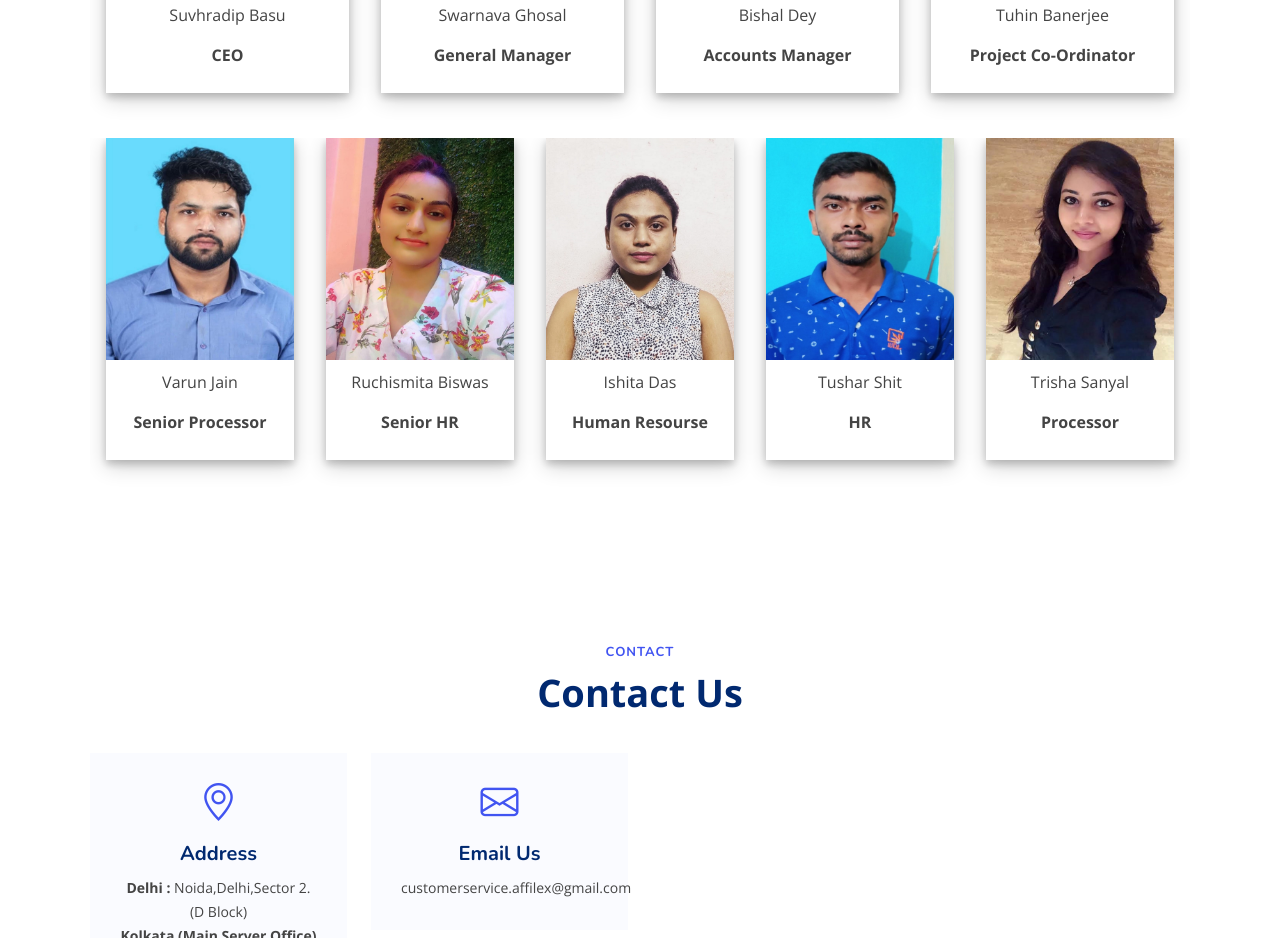
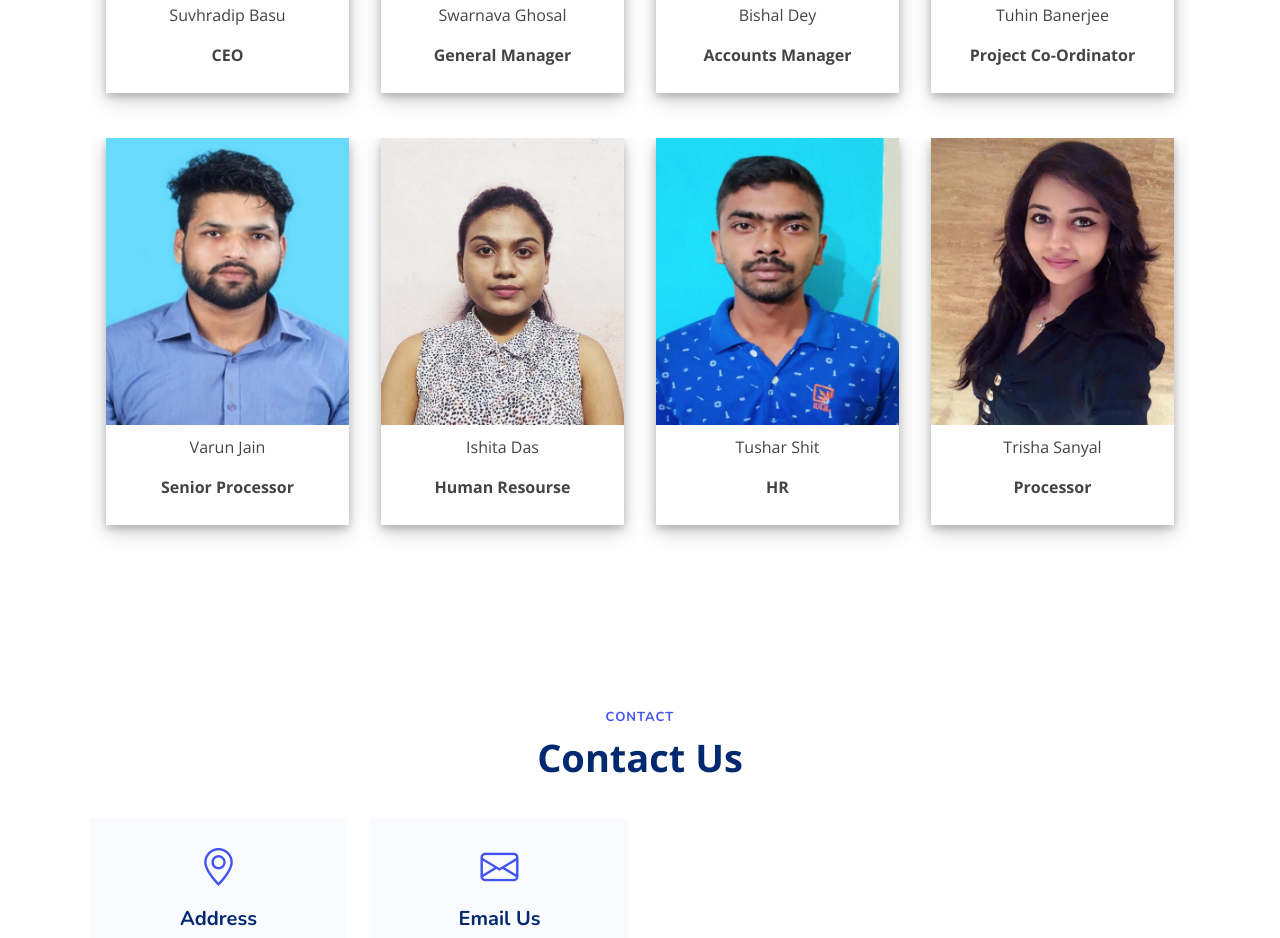
Before and after one commit to iamsuvhro/affilex-web-file, a plain HTML site: page index.html in a window 1280 px wide. Shown: the part 3334-4272 px from the top of the page. Drawn offline with nearby package versions, Linux system fonts and the light colour scheme.

Commit message:
Update index.html

```diff
--- a/index.html
+++ b/index.html
@@ -664,14 +664,6 @@ div.container {
             </div>
 
             <div class="polaroid mx-3">
-              <img src="6.jpeg" alt="Norther Lights" style="width:100%">
-              <div class="container">
-              <p>Ruchismita Biswas</p>
-              <p><b>Senior HR</b></p>
-              </div>
-            </div>
-
-            <div class="polaroid mx-3">
               <img src="7.jpeg" alt="Norther Lights" style="width:100%">
               <div class="container">
               <p>Ishita Das</p>
```
